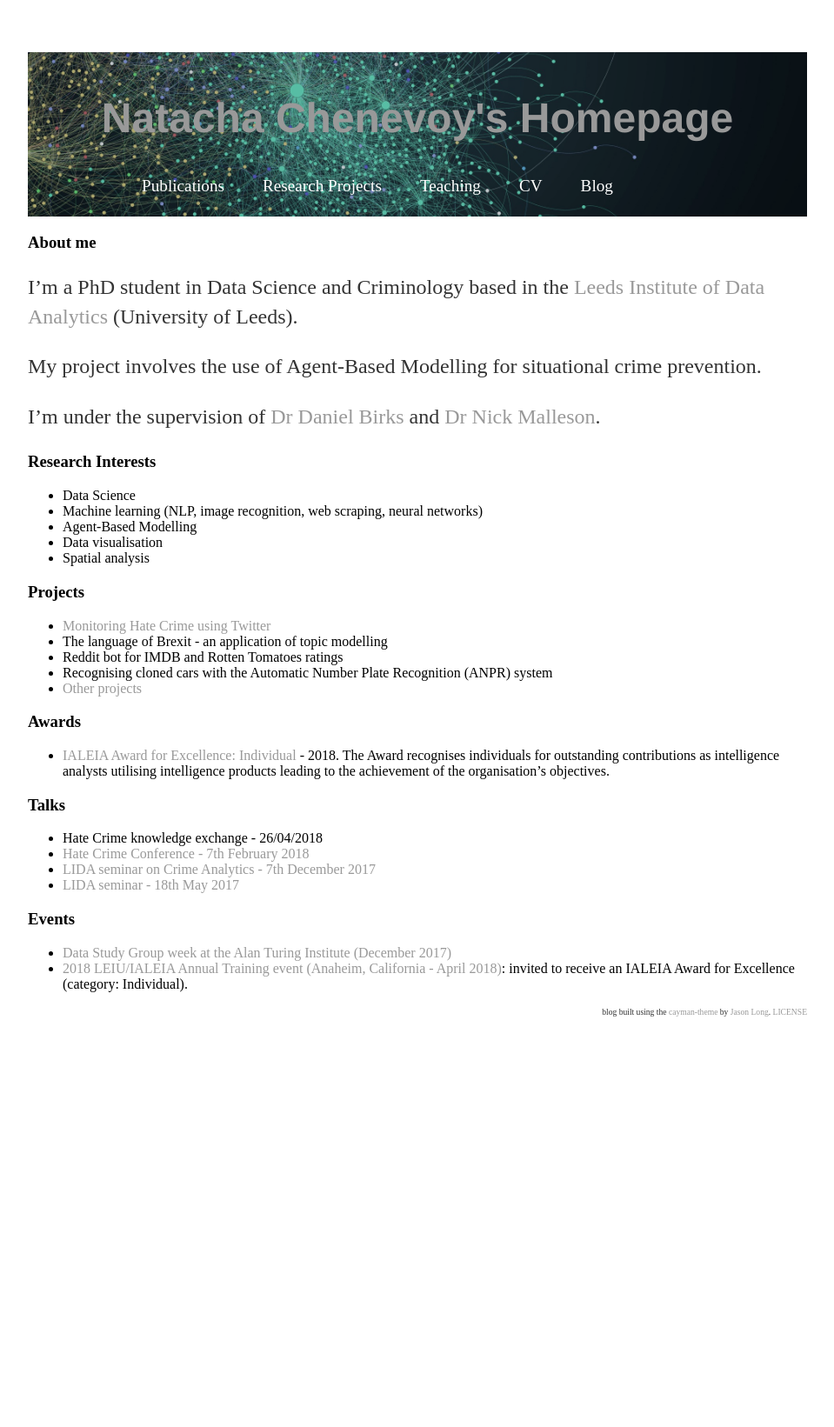
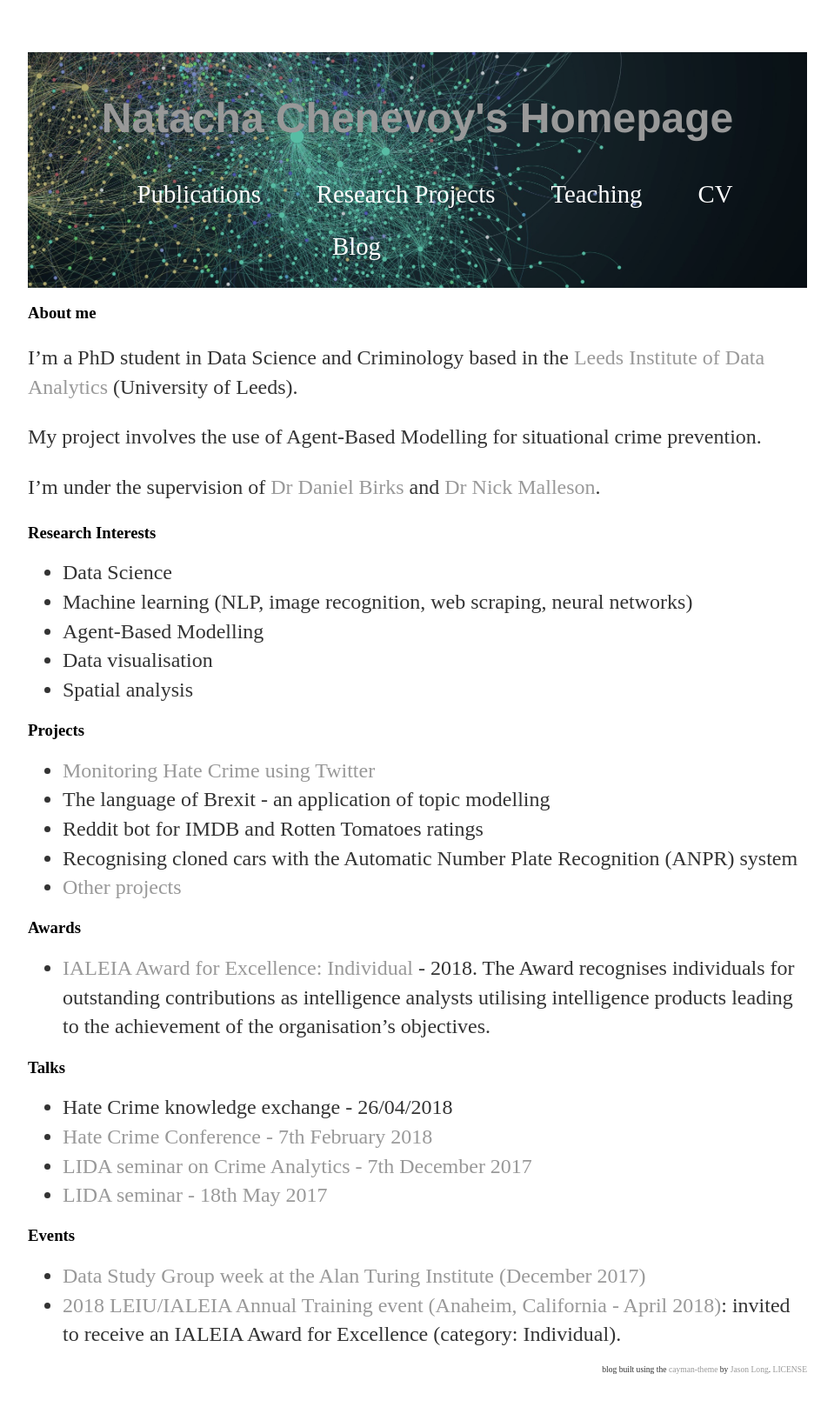
Before and after one commit to mednche/mednche.github.io, a Jekyll site: the page built from index.md, in a window 1280 px wide. Shown: the whole page at 87% size, without its empty margins (160-1119 px from the left). Built offline with Jekyll 4.4.1, drawn with Linux system fonts in a browser that asks for light colours; before the commit the page ends 1230 px from its top, so only the background shows below that.

Commit message:
Update main.css

```diff
--- a/css/main.css
+++ b/css/main.css
@@ -124,3 +124,8 @@ ul.posts {
 ul.posts li {
     list-style: none;
 }
+
+li {
+    font-size: 1.5em;
+    line-height: 1.4em;
+    color: #333;}
```
